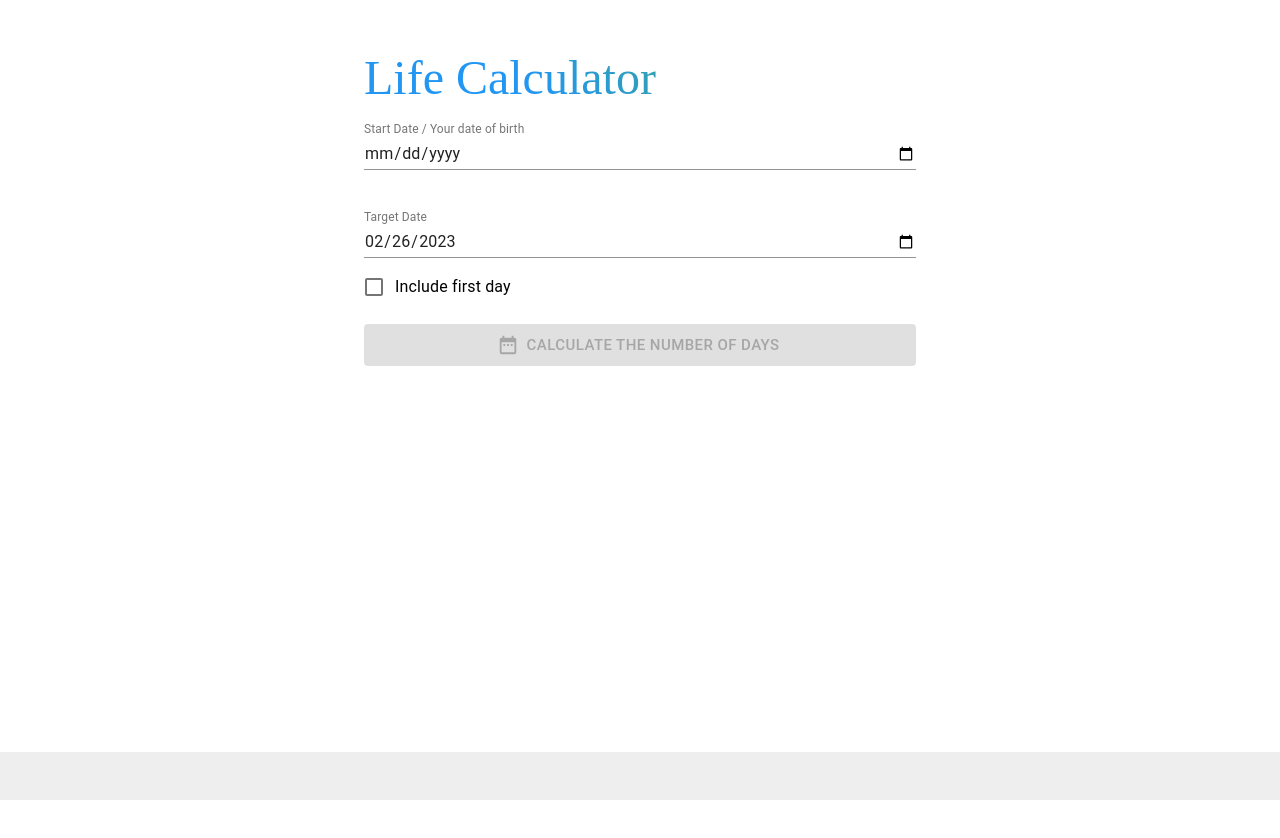
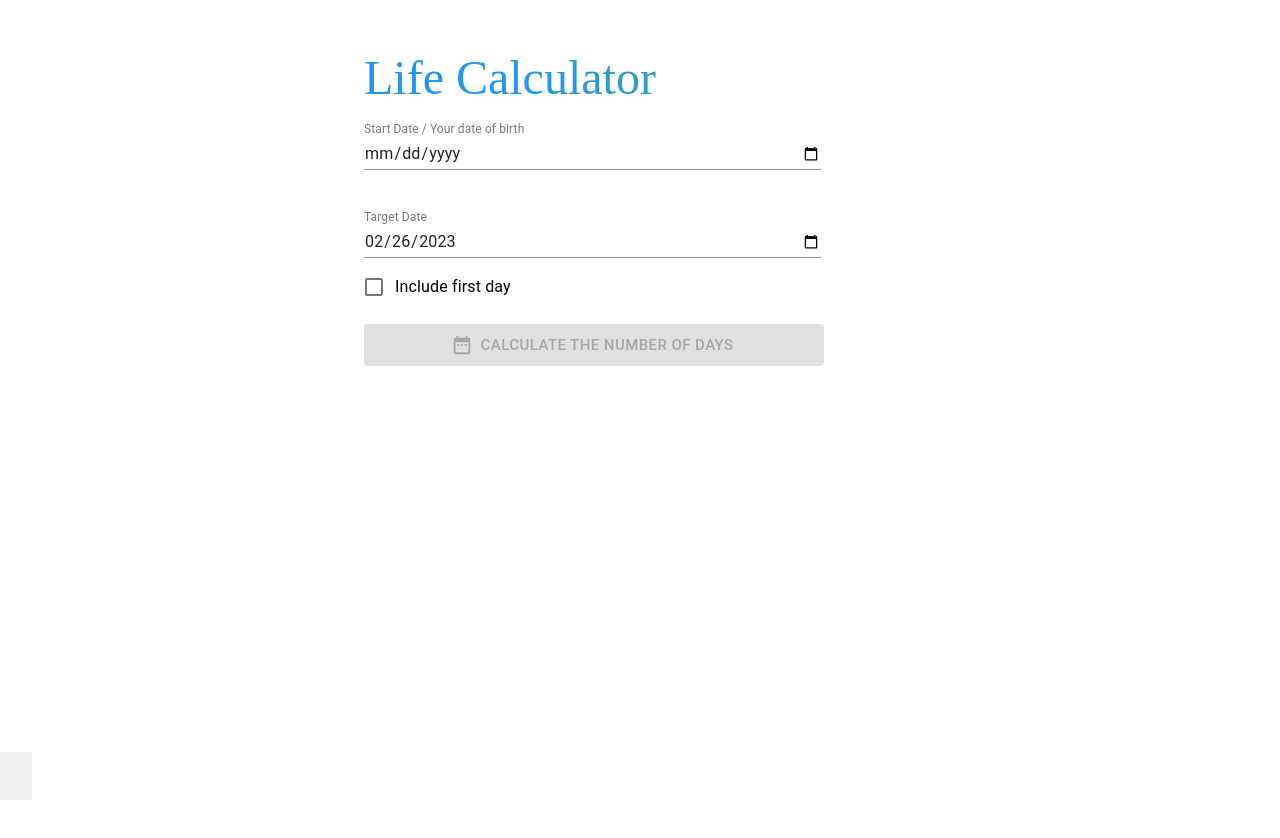
Before and after one commit to Linovation/CalculateDate, a React (Create React App) app: page / in a window 1280 px wide. Shown: the top 838 px of the page. Built offline with nearby package versions, Linux system fonts and the light colour scheme; no server answers.

Commit message:
change the font of the title

```diff
--- a/src/CountdownTimer.js
+++ b/src/CountdownTimer.js
@@ -65,7 +65,7 @@ function CountdownTimer() {
                 Life Calculator
             </Typography>
             <Grid container spacing={2}>
-                <Grid item xs={12}>
+                <Grid item xs={10}>
                     <TextField
                         label="Start Date / Your date of birth"
                         type="date"
@@ -78,7 +78,7 @@ function CountdownTimer() {
                         margin="normal"
                     />
                 </Grid>
-                <Grid item xs={12}>
+                <Grid item xs={10}>
                     <TextField
                         label="Target Date"
                         type="date"
@@ -96,6 +96,8 @@ function CountdownTimer() {
                 control={<Checkbox checked={includeFirstDay} onChange={handleCheckboxChange} />}
                 label="Include first day"
             />
+            <Grid>
+                <Grid item xs={10}>
                     <Button
                         variant="contained"
                         color="primary"
@@ -108,6 +110,9 @@ function CountdownTimer() {
                     >
                         Calculate the number of days
                     </Button>
+                </Grid>
+            </Grid>
+
             {result && (
                 <Typography variant="h5" component="h2" align="center" style={{ marginTop: 16 }}>
                     {result}
@@ -118,7 +123,7 @@ function CountdownTimer() {
                     {days}
                 </Typography>
             )}
-            <div style={{ position: 'fixed', bottom: 0, left: 0, width: '100%', backgroundColor: '#eee', padding: 16, margin_left:'40px'}}>
+            <div style={{ position: 'fixed', bottom: 0, left: 0, backgroundColor: '#eee', padding: 16, margin_left:'40px'}}>
                 <Typography variant="body1" align="center" style={{ marginBottom: 16 }}>
                     {quote}
                 </Typography>
```
Lines whose indentation alone changed are shown as unchanged.
